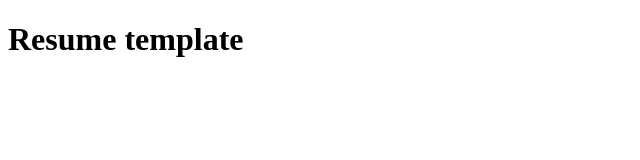
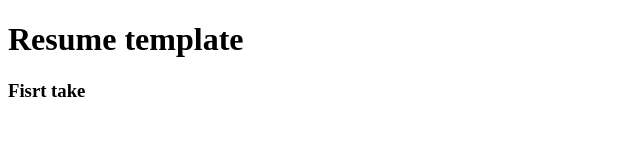
Before and after one commit to mustaphaattah/azure-resume, a plain HTML site: page frontend/index.html in a window 1280 px wide. Shown: the whole page, without its empty margins (0-640 px from the left). Drawn offline with Linux system fonts and the light colour scheme.

Commit message:
init commit

```diff
--- a/frontend/index.html
+++ b/frontend/index.html
@@ -8,5 +8,6 @@
 </head>
 <body>
     <h1>Resume template</h1>
+    <h3>Fisrt take</h3>
 </body>
 </html>
```
